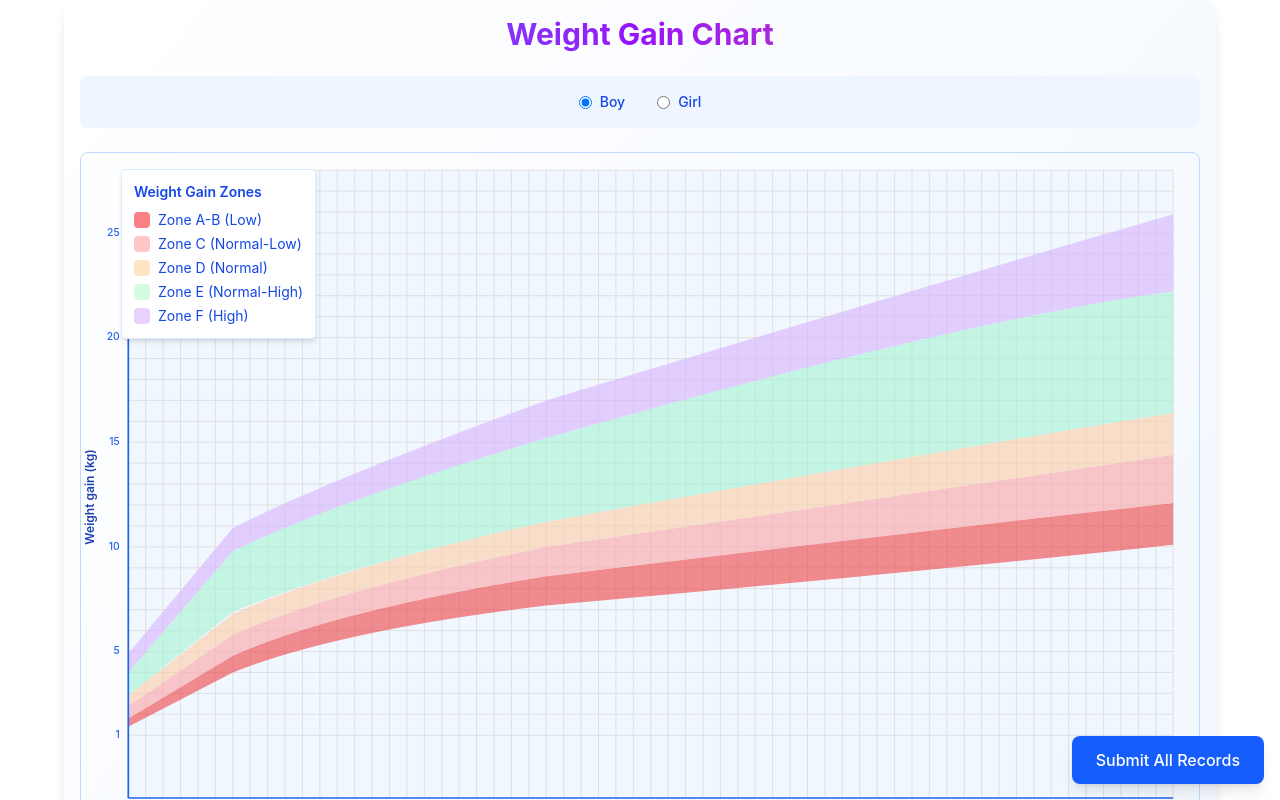
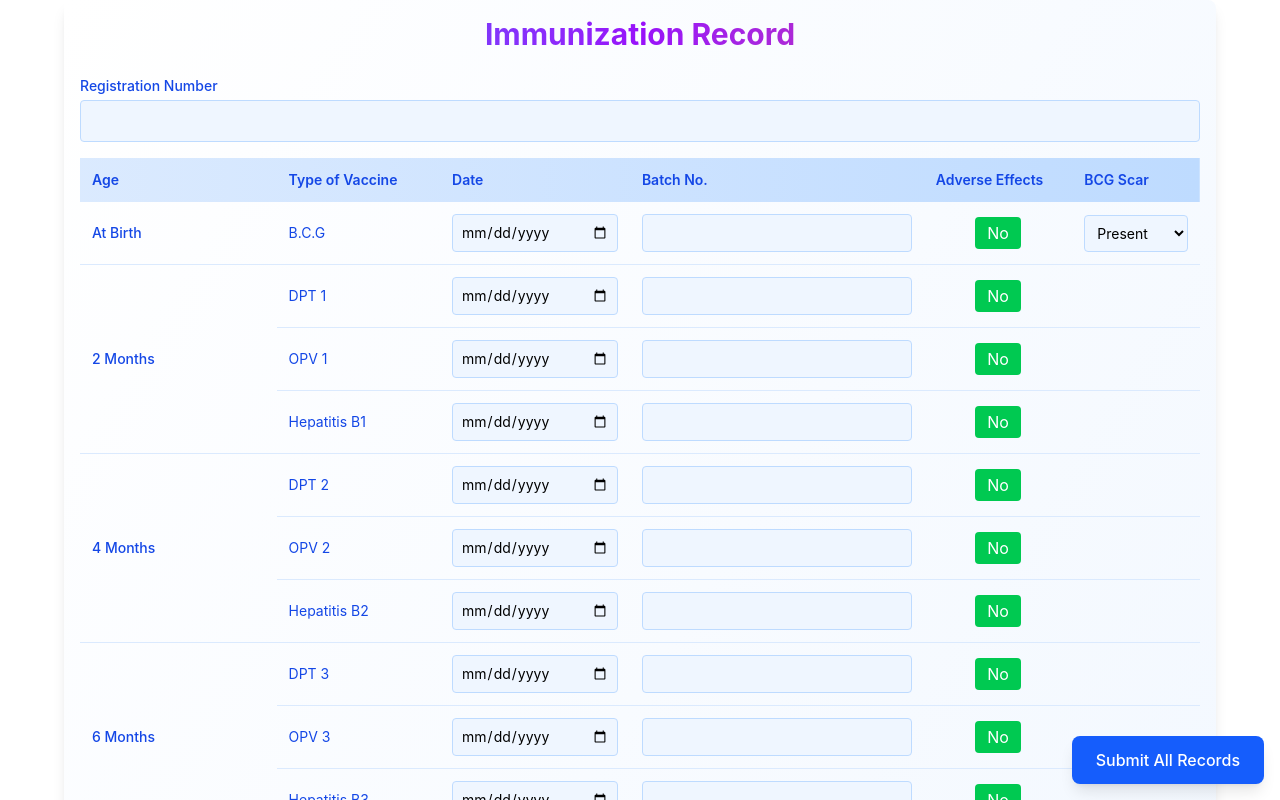
Before and after one commit to Methma-02/Health_Bridge, a React (Vite) app in the folder frontend/: page / in a window 1280 px wide. Shown: the top 800 px of the page. Built offline with nearby package versions, Linux system fonts and the light colour scheme.

Commit message:
Update App.jsx

```diff
--- a/frontend/src/App.jsx
+++ b/frontend/src/App.jsx
@@ -12,7 +12,7 @@ function App(){
   return(
     <>
 
-   <WeightGainChart/>
+   <ImmunizationForm/>
 
     </>
   )
```
